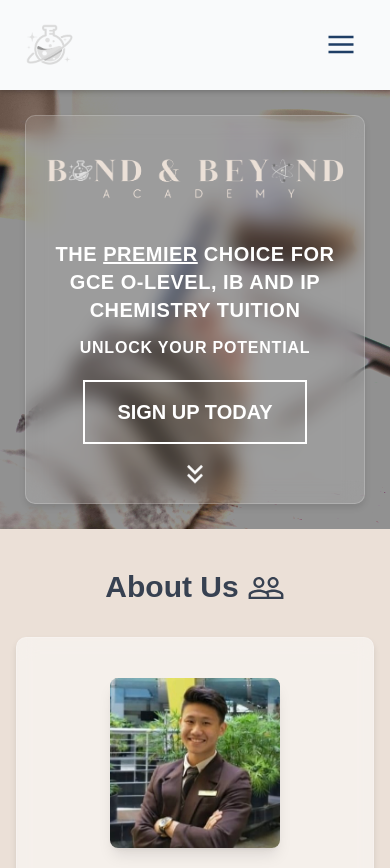
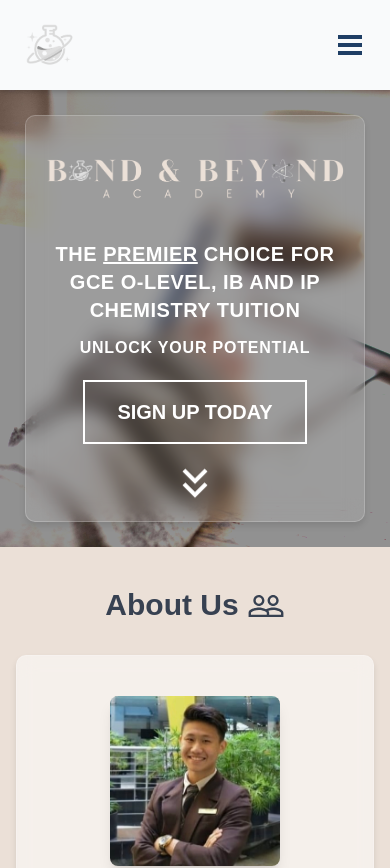
Before and after one commit to KeithCheng22/Bond-and-Beyond-Academy, a Next.js app: page / in a window 390 px wide. Shown: the top 868 px of the page. Built offline with nearby package versions, Linux system fonts and the light colour scheme; a web font is replaced by a local one.

Commit message:
minor fixes

```diff
--- a/src/app/globals.css
+++ b/src/app/globals.css
@@ -95,6 +95,19 @@
   box-shadow: 0px 2px 5px 0px rgba(0, 0, 0, 0.2);
 }
 
+.menu-btn {
+  transition: transform 0.3s ease;
+}
+.menu-btn.active .bar1 {
+  transform: rotate(-45deg) translate(-5px, 6px);
+}
+.menu-btn.active .bar2 {
+  opacity: 0;
+}
+.menu-btn.active .bar3 {
+  transform: rotate(45deg) translate(-5px, -6px);
+}
+
 /* .navbar {
 
   animation: showShadow linear forwards, shrinkMenu linear forwards;
@@ -163,10 +176,6 @@
     background-color: white;
   }
 } */
-
-.hamburger {
-  fill: #1f3e65;
-}
 
 /* Hero */
 
--- a/src/app/page.js
+++ b/src/app/page.js
@@ -26,7 +26,7 @@
           ></path>
         </svg>
         <Services />
-        <svg xmlns="http://www.w3.org/2000/svg" viewBox="0 0 1440 320">
+        <svg xmlns="http://www.w3.org/2000/svg" viewBox="0 0 1440 319">
           <path
             fill="#ebe0d7"
             fillOpacity="1"
@@ -34,7 +34,7 @@
           ></path>
         </svg>
         <WhyUs />
-        <svg xmlns="http://www.w3.org/2000/svg" viewBox="0 0 1440 320">
+        <svg xmlns="http://www.w3.org/2000/svg" viewBox="0 100 1440 320">
           <path
             fill="#ebe0d7"
             fillOpacity="1"
--- a/src/components/Header.jsx
+++ b/src/components/Header.jsx
@@ -21,15 +21,21 @@
       }
     };
 
+    const handleResize = () => {
+      setWindowWidth(window.innerWidth);
+    };
+
     window.addEventListener("click", getMousePosition);
+    window.addEventListener("resize", handleResize);
 
     // Close menu on resize
-    if (windowWidth >= 990) {
+    if (windowWidth >= 768) {
       setShowMenu(false);
     }
 
     return () => {
       window.removeEventListener("click", getMousePosition);
+      window.removeEventListener("resize", handleResize);
     };
   }, [windowWidth, showMenu]);
 
@@ -72,19 +78,15 @@
       </ul>
 
       <div
-        className="md:hidden cursor-pointer hamburger"
+        id="menu-btn"
+        className={`md:hidden menu-btn flex flex-col items-center justify-center cursor-pointer w-8 h-8 ${
+          showMenu ? "active" : ""
+        }`}
         onClick={handleShowMenu}
       >
-        <svg
-          xmlns="http://www.w3.org/2000/svg"
-          x="0px"
-          y="0px"
-          width="50"
-          height="25"
-          viewBox="0 0 50 50"
-        >
-          <path d="M 0 7.5 L 0 12.5 L 50 12.5 L 50 7.5 Z M 0 22.5 L 0 27.5 L 50 27.5 L 50 22.5 Z M 0 37.5 L 0 42.5 L 50 42.5 L 50 37.5 Z"></path>
-        </svg>
+        <div className="bar1 w-6 h-1 bg-[#1F3E65] mb-1"></div>
+        <div className="bar2 w-6 h-1 bg-[#1F3E65] mb-1"></div>
+        <div className="bar3 w-6 h-1 bg-[#1F3E65]"></div>
       </div>
 
       {/* Mobile */}
--- a/src/data.js
+++ b/src/data.js
@@ -122,6 +122,15 @@
       "An exceptional learning experience. The innovative teaching methods made complex concepts easy to understand.",
   },
   {
+    client: "Micheal",
+    subject: "GCE O Level Pure Chemistry",
+    school: "RI", // or Parent
+    year: 2023,
+    grade_jump: "E8 to A1",
+    testimonial:
+      "Lessons were fun and engaging. I feel like I could undestand so much better, and I started to love chemistry. Highly recommended!",
+  },
+  {
     client: "Cindy Yap",
     subject: "GCE O Level Pure Chemistry",
     school: "Parent", // or Parent
@@ -157,15 +166,6 @@
     testimonial:
       "The step-by-step approach helped me to solidify my chemistry knowledge. I am really grateful for the support given by the academy. Will highly recommend!",
   },
-  {
-    client: "Micheal",
-    subject: "GCE O Level Pure Chemistry",
-    school: "RI", // or Parent
-    year: 2023,
-    grade_jump: "E8 to A1",
-    testimonial:
-      "Lessons were fun and engaging. I feel like I could undestand so much better, and I started to love chemistry. Highly recommended!",
-  },
 ];
 
 export const products = [
--- a/src/pages/Hero.jsx
+++ b/src/pages/Hero.jsx
@@ -55,11 +55,15 @@
             ></div>
           </div>
 
-          <div className="arrow-wrapper">
+          <a
+            className="arrow-wrapper block"
+            href="#about"
+            aria-label="Scroll down"
+          >
             <div className="arrow">
-              <MdOutlineKeyboardDoubleArrowDown />
+              <MdOutlineKeyboardDoubleArrowDown size={50} />
             </div>
-          </div>
+          </a>
         </div>
       </div>
     </main>
--- a/src/pages/Services.jsx
+++ b/src/pages/Services.jsx
@@ -44,9 +44,8 @@
           <FaHandHoldingHeart size={38} className="z-10" />
         </div>
         <h3 className="text-xl font-medium text-gray-700 mb-12">
-          We provide Physical, Online, and Group Tuition with{" "}
-          <b className="border-2 rounded-full p-1 border-gray-800">no</b>{" "}
-          Registration Fee
+          We are registered with MOE, providing Physical, Online, and Group
+          Tuition with <b className="underline">no</b> registration fee
         </h3>
         <div className="grid md:grid-cols-3 gap-8">
           {services_data.map((service, index) => (
--- a/src/pages/Testimonials.jsx
+++ b/src/pages/Testimonials.jsx
@@ -10,7 +10,7 @@
 
 const Testimonials = () => {
   return (
-    <main className="bg-gray-50 py-10 px-4 relative">
+    <main className="bg-gray-50 pb-10 px-4 relative">
       <div
         id="testimonials"
         className="w-[80%] h-[1px] absolute top-[-150px]"
```
